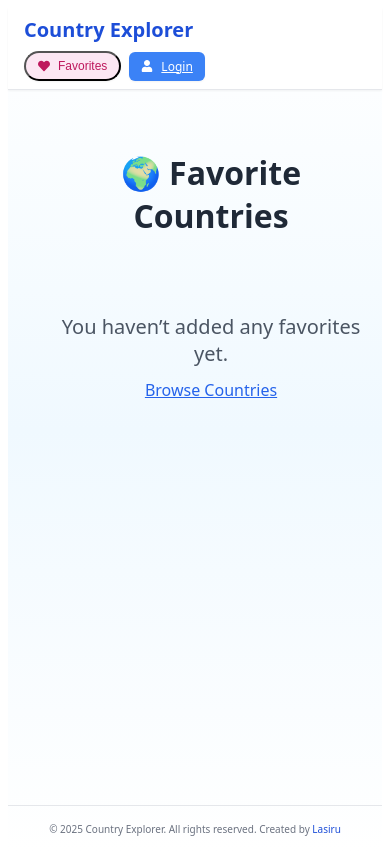
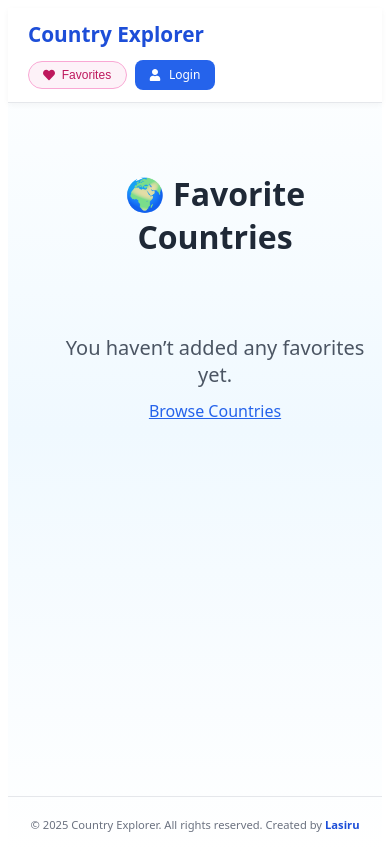
Before and after one commit to LasMinruk/AF_Project_Vercel, a React (Vite) app: page /favorites in a window 390 px wide. Shown: the top 860 px of the page. Built offline with nearby package versions, Linux system fonts and the light colour scheme.

Commit message:
Refactor CountryCard and Layout components for improved styling and responsiveness

```diff
--- a/src/components/CountryCard.jsx
+++ b/src/components/CountryCard.jsx
@@ -3,21 +3,15 @@ import { Link } from "react-router-dom";
 import { useFavorites } from "../contexts/FavoritesContext";
 import { FaHeart } from "react-icons/fa";
 
-// Component for displaying country information in a card format
 const CountryCard = ({ country }) => {
   const { favorites, addFavorite, removeFavorite } = useFavorites();
   const isFavorite = favorites.some((fav) => fav.cca3 === country.cca3);
 
   if (!country) return null;
 
-  // Handle favorite button click
   const handleFavoriteClick = (e) => {
     e.preventDefault();
-    if (isFavorite) {
-      removeFavorite(country.cca3);
-    } else {
-      addFavorite(country);
-    }
+    isFavorite ? removeFavorite(country.cca3) : addFavorite(country);
   };
 
   return (
@@ -25,78 +19,85 @@ const CountryCard = ({ country }) => {
       to={`/country/${country.cca3}`}
       style={{
         position: "relative",
-        backgroundColor: "white",
-        borderRadius: "0.5rem",
-        boxShadow: "0 4px 6px -1px rgba(0, 0, 0, 0.1)",
-        padding: "1rem",
-        transition: "all 0.3s",
-        display: "block",
-        textDecoration: "none"
+        backgroundColor: "#ffffff",
+        borderRadius: "1rem",
+        boxShadow: "0 6px 18px rgba(0, 0, 0, 0.07)",
+        padding: "1.2rem",
+        marginBottom: "1.5rem",
+        display: "flex",
+        flexDirection: "column",
+        gap: "1rem",
+        textDecoration: "none",
+        color: "#1f2937",
+        transition: "transform 0.2s ease-in-out",
       }}
+      onMouseEnter={(e) => (e.currentTarget.style.transform = "scale(1.015)")}
+      onMouseLeave={(e) => (e.currentTarget.style.transform = "scale(1)")}
     >
+      {/* Favorite Button */}
       <button
         onClick={handleFavoriteClick}
         style={{
           position: "absolute",
-          top: "0.5rem",
-          right: "0.5rem",
-          fontSize: "1.25rem",
-          backgroundColor: "white",
-          opacity: 0.9,
-          padding: "0.25rem 0.5rem",
+          top: "0.75rem",
+          right: "0.75rem",
+          backgroundColor: "#fff",
+          border: "1px solid #e5e7eb",
           borderRadius: "9999px",
-          border: "none",
+          padding: "0.4rem",
           cursor: "pointer",
-          zIndex: 10
+          zIndex: 10,
+        }}
+        title={isFavorite ? "Remove from Favorites" : "Add to Favorites"}
+      >
+        <FaHeart style={{ color: isFavorite ? "#ef4444" : "#9ca3af", fontSize: "1rem" }} />
+      </button>
+
+      {/* Flag */}
+      <div
+        style={{
+          borderRadius: "0.75rem",
+          overflow: "hidden",
+          height: "180px",
+          backgroundColor: "#f9fafb",
         }}
       >
-        <FaHeart style={{ color: isFavorite ? "#ec4899" : "#9ca3af" }} />
-      </button>
-
-      <div style={{ marginBottom: "1rem" }}>
         <img
-          src={country.flags.png}
+          src={country.flags.svg || country.flags.png}
           alt={`${country.name.common} flag`}
           style={{
             width: "100%",
-            height: "160px",
+            height: "100%",
             objectFit: "cover",
-            borderRadius: "0.375rem"
+            display: "block",
           }}
         />
       </div>
 
-      <h2 style={{
-        fontSize: "1.125rem",
-        fontWeight: "600",
-        color: "#1f2937",
-        marginBottom: "0.25rem"
-      }}>
-        {country.name.common}
-      </h2>
-
-      <p style={{
-        fontSize: "0.875rem",
-        color: "#374151"
-      }}>
-        <strong>Population:</strong> {country.population.toLocaleString()}
-      </p>
-
-      <p style={{
-        fontSize: "0.875rem",
-        color: "#374151"
-      }}>
-        <strong>Region:</strong> {country.region}
-      </p>
-
-      <p style={{
-        fontSize: "0.875rem",
-        color: "#374151"
-      }}>
-        <strong>Capital:</strong> {country.capital?.[0] || "N/A"}
-      </p>
+      {/* Details */}
+      <div style={{ padding: "0 0.25rem" }}>
+        <h2
+          style={{
+            fontSize: "1.2rem",
+            fontWeight: "600",
+            marginBottom: "0.5rem",
+            color: "#111827",
+          }}
+        >
+          {country.name.common}
+        </h2>
+        <p style={infoText}><strong>Population:</strong> {country.population.toLocaleString()}</p>
+        <p style={infoText}><strong>Region:</strong> {country.region}</p>
+        <p style={infoText}><strong>Capital:</strong> {country.capital?.[0] || "N/A"}</p>
+      </div>
     </Link>
   );
 };
 
+const infoText = {
+  fontSize: "0.9rem",
+  color: "#374151",
+  marginBottom: "0.3rem",
+};
+
 export default CountryCard;
--- a/src/components/Layout.jsx
+++ b/src/components/Layout.jsx
@@ -36,13 +36,13 @@ const Layout = ({ children }) => {
       {/* Header */}
       <header
         style={{
-          backgroundColor: "rgba(255, 255, 255, 0.8)",
-          backdropFilter: "blur(12px)",
+          backgroundColor: "rgba(255, 255, 255, 0.85)",
+          backdropFilter: "blur(10px)",
           position: "sticky",
           top: 0,
           zIndex: 50,
-          boxShadow: "0 1px 2px 0 rgba(0, 0, 0, 0.05)",
           borderBottom: "1px solid #e5e7eb",
+          boxShadow: "0 2px 6px rgba(0,0,0,0.04)",
           width: "100%",
         }}
       >
@@ -50,35 +50,46 @@ const Layout = ({ children }) => {
           style={{
             maxWidth: "1280px",
             margin: "0 auto",
-            padding: "0.5rem 1rem",
+            padding: "0.75rem 1.25rem",
             display: "flex",
             alignItems: "center",
             justifyContent: "space-between",
             flexWrap: "wrap",
-            gap: "0.5rem",
+            gap: "0.75rem",
           }}
         >
           <Link
             to="/"
             style={{
-              fontSize: "clamp(1.25rem, 4vw, 1.5rem)",
+              fontSize: "clamp(1.3rem, 4vw, 1.6rem)",
               fontWeight: "700",
               color: "#1d4ed8",
-              transition: "all 0.2s",
               textDecoration: "none",
-              display: "inline-block",
-              whiteSpace: "nowrap",
+              position: "relative",
+              transition: "all 0.3s",
             }}
             onMouseEnter={(e) => {
               e.target.style.color = "#ef4444";
-              e.target.style.transform = "scale(1.1)";
             }}
             onMouseLeave={(e) => {
               e.target.style.color = "#1d4ed8";
-              e.target.style.transform = "scale(1)";
             }}
           >
             Country Explorer
+            <span
+              style={{
+                position: "absolute",
+                left: 0,
+                bottom: -2,
+                width: "100%",
+                height: "2px",
+                backgroundColor: "#ef4444",
+                transform: "scaleX(0)",
+                transformOrigin: "left",
+                transition: "transform 0.3s ease-in-out",
+              }}
+              className="underline-hover"
+            />
           </Link>
 
           <div
@@ -96,18 +107,17 @@ const Layout = ({ children }) => {
               whileHover={{ scale: 1.05 }}
               style={{
                 position: "relative",
-                backgroundColor: "#fce7f3",
+                backgroundColor: "#fdf2f8",
                 color: "#be185d",
-                padding: "0.375rem 0.75rem",
+                padding: "0.4rem 0.9rem",
                 borderRadius: "9999px",
                 fontSize: "clamp(0.75rem, 2vw, 0.875rem)",
                 fontWeight: "500",
-                boxShadow: "0 1px 2px 0 rgba(0, 0, 0, 0.05)",
-                transition: "all 0.2s",
                 display: "flex",
                 alignItems: "center",
-                gap: "0.5rem",
-                whiteSpace: "nowrap",
+                gap: "0.4rem",
+                border: "1px solid #f9a8d4",
+                cursor: "pointer",
               }}
             >
               <FaHeart />
@@ -116,14 +126,14 @@ const Layout = ({ children }) => {
                 <span
                   style={{
                     position: "absolute",
-                    top: "-0.5rem",
-                    right: "-0.5rem",
+                    top: "-0.4rem",
+                    right: "-0.6rem",
                     backgroundColor: "#db2777",
-                    color: "white",
-                    fontSize: "0.75rem",
+                    color: "#fff",
+                    fontSize: "0.7rem",
                     fontWeight: "700",
                     borderRadius: "9999px",
-                    padding: "0.125rem 0.375rem",
+                    padding: "0.15rem 0.45rem",
                     minWidth: "1.25rem",
                     textAlign: "center",
                   }}
@@ -133,38 +143,41 @@ const Layout = ({ children }) => {
               )}
             </motion.button>
 
-            {/* Auth buttons */}
+            {/* Auth */}
             {currentUser ? (
-              <div
-                style={{
-                  display: "flex",
-                  alignItems: "center",
-                  gap: "0.5rem",
-                }}
-              >
-                <span
+              <div style={{ display: "flex", alignItems: "center", gap: "0.5rem" }}>
+                {/* User Avatar (first letter) */}
+                <div
                   style={{
-                    fontSize: "0.875rem",
-                    color: "#374151",
-                    display: "none",
+                    backgroundColor: "#e0f2fe",
+                    color: "#0369a1",
+                    fontWeight: "700",
+                    borderRadius: "9999px",
+                    width: "2rem",
+                    height: "2rem",
+                    display: "flex",
+                    alignItems: "center",
+                    justifyContent: "center",
+                    fontSize: "0.9rem",
                   }}
+                  title={currentUser.email}
                 >
-                  {currentUser.email}
-                </span>
+                  {currentUser.email[0].toUpperCase()}
+                </div>
                 <button
                   onClick={handleLogout}
                   style={{
                     backgroundColor: "#ef4444",
-                    color: "white",
-                    padding: "0.375rem 0.75rem",
-                    borderRadius: "0.375rem",
+                    color: "#fff",
+                    padding: "0.4rem 0.9rem",
+                    borderRadius: "0.5rem",
                     fontSize: "clamp(0.75rem, 2vw, 0.875rem)",
-                    boxShadow: "0 1px 2px 0 rgba(0, 0, 0, 0.05)",
-                    transition: "all 0.2s",
+                    fontWeight: "500",
                     display: "flex",
                     alignItems: "center",
                     gap: "0.5rem",
-                    whiteSpace: "nowrap",
+                    border: "none",
+                    cursor: "pointer",
                   }}
                 >
                   <FaSignOutAlt />
@@ -175,17 +188,15 @@ const Layout = ({ children }) => {
               <Link
                 to="/login"
                 style={{
-                  backgroundColor: "#3b82f6",
+                  backgroundColor: "#2563eb",
                   color: "white",
-                  padding: "0.375rem 0.75rem",
-                  borderRadius: "0.375rem",
+                  padding: "0.4rem 0.9rem",
+                  borderRadius: "0.5rem",
                   fontSize: "clamp(0.75rem, 2vw, 0.875rem)",
-                  boxShadow: "0 1px 2px 0 rgba(0, 0, 0, 0.05)",
-                  transition: "all 0.2s",
                   display: "flex",
                   alignItems: "center",
                   gap: "0.5rem",
-                  whiteSpace: "nowrap",
+                  textDecoration: "none",
                 }}
               >
                 <FaUser />
@@ -196,14 +207,14 @@ const Layout = ({ children }) => {
         </div>
       </header>
 
-      {/* Main Content */}
+      {/* Main content */}
       <main
         style={{
           flexGrow: 1,
           width: "100%",
           maxWidth: "1280px",
           margin: "0 auto",
-          padding: "0.5rem 1rem 1.5rem",
+          padding: "1rem 1.25rem 2rem",
         }}
       >
         {children}
@@ -213,13 +224,14 @@ const Layout = ({ children }) => {
       <footer
         style={{
           textAlign: "center",
-          fontSize: "clamp(0.625rem, 2vw, 0.75rem)",
+          fontSize: "clamp(0.7rem, 2vw, 0.875rem)",
           color: "#6b7280",
-          padding: "1rem 0",
+          padding: "1.25rem 0",
           borderTop: "1px solid #e5e7eb",
         }}
       >
-        © {new Date().getFullYear()} Country Explorer. All rights reserved. Created by <span style={{ color: "#1d4ed8", fontWeight: "500" }}>Lasiru</span>
+        © {new Date().getFullYear()} Country Explorer. All rights reserved. Created by{" "}
+        <span style={{ color: "#1d4ed8", fontWeight: "600" }}>Lasiru</span>
       </footer>
     </div>
   );
```
